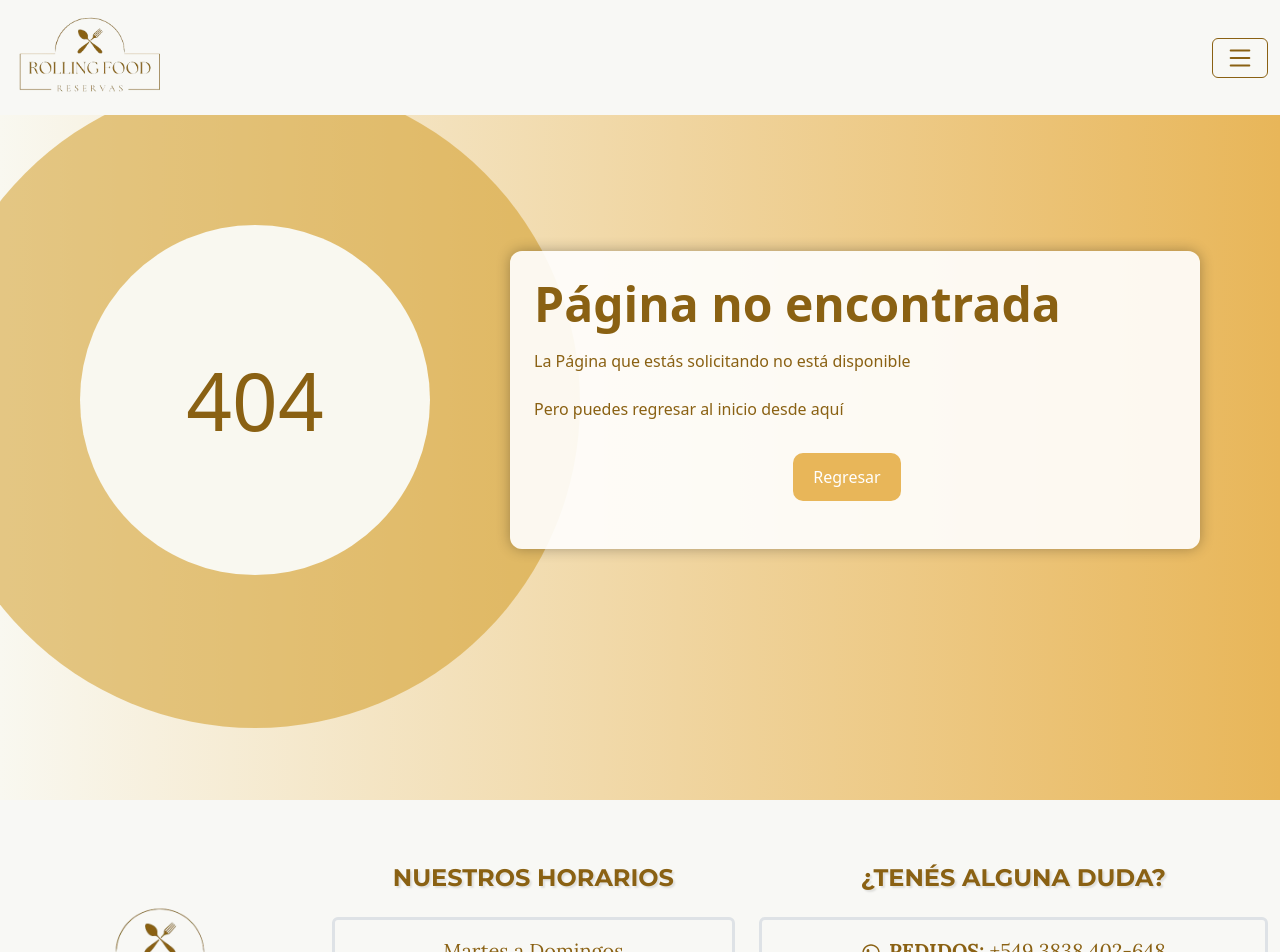
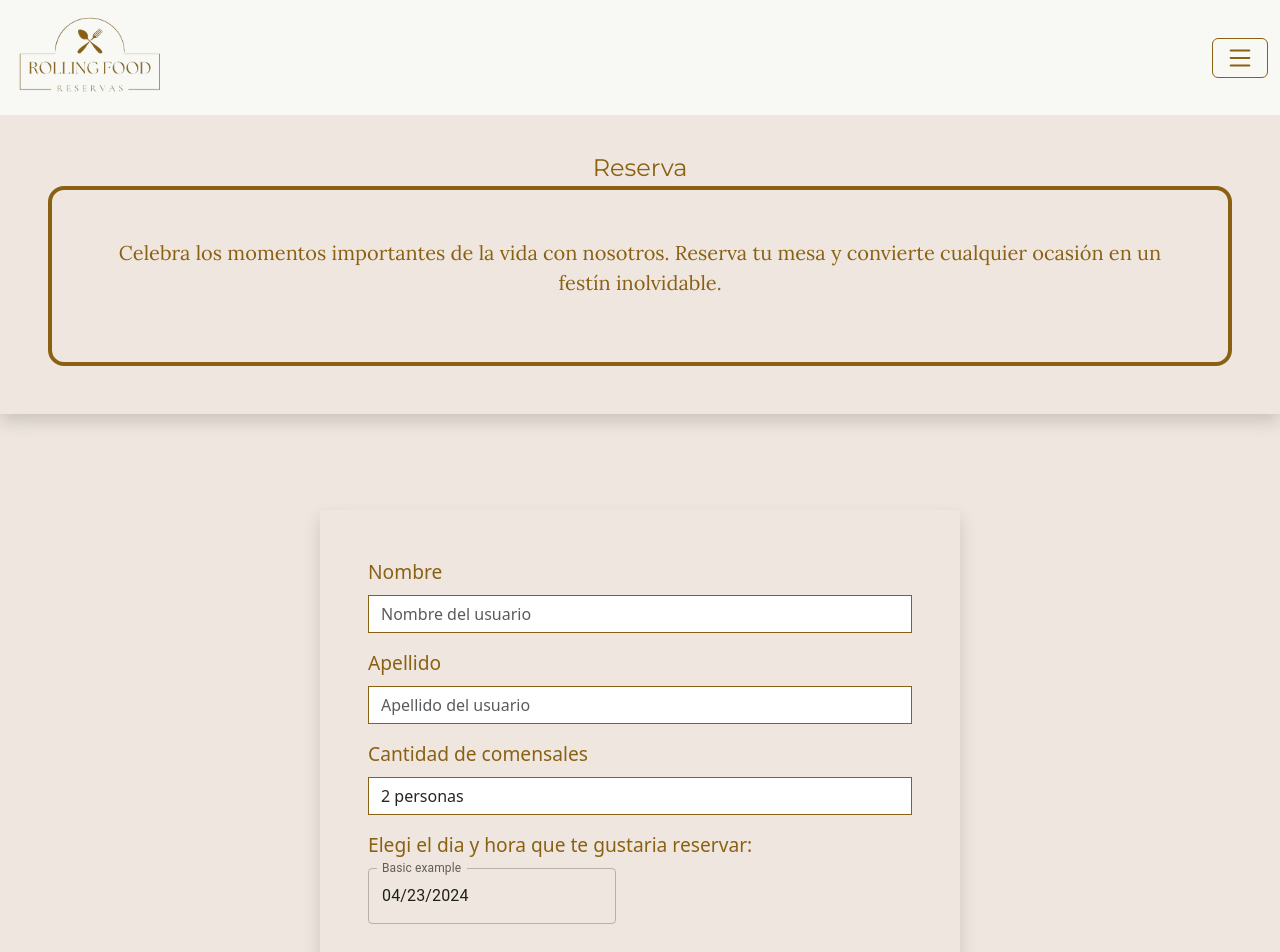
Before and after one commit to JeremiasJM/front-gestion-restaurante, a React (Vite) app: page /reserva in a window 1280 px wide. Shown: the top 952 px of the page. Built offline with nearby package versions, Linux system fonts and the light colour scheme; a web font is replaced by a local one.

Commit message:
agregando calendario

```diff
--- a/src/components/navegador/Navegador.jsx
+++ b/src/components/navegador/Navegador.jsx
@@ -1,18 +1,18 @@
-import './navegador.css';
-import logo from '../../assets/resource/media/img-logo/logo-sin-bg.png';
-import { Link } from 'react-router-dom';
+import "./navegador.css";
+import logo from "../../assets/resource/media/img-logo/logo-sin-bg.png";
+import { Link } from "react-router-dom";
 
 const Navegador = () => {
   return (
     <>
       <header className="container-fluid">
-        <nav class="navbar bg-body-css fixed-top">
-          <div class="container-fluid ">
-            <Link class="navbar-brand" to="/">
+        <nav className="navbar bg-body-css fixed-top">
+          <div className="container-fluid ">
+            <Link className="navbar-brand" to="/">
               <img src={logo} alt="logo" />
             </Link>
             <button
-              class="navbar-toggler"
+              className="navbar-toggler"
               type="button"
               data-bs-toggle="offcanvas"
               data-bs-target="#offcanvasNavbar"
@@ -24,81 +24,81 @@ const Navegador = () => {
                 width="30"
                 height="30"
                 fill="currentColor"
-                class="bi bi-list"
+                className="bi bi-list"
                 viewBox="0 0 16 16"
               >
                 <path
-                  fill-rule="evenodd"
+                  fillRule="evenodd"
                   d="M2.5 12a.5.5 0 0 1 .5-.5h10a.5.5 0 0 1 0 1H3a.5.5 0 0 1-.5-.5m0-4a.5.5 0 0 1 .5-.5h10a.5.5 0 0 1 0 1H3a.5.5 0 0 1-.5-.5m0-4a.5.5 0 0 1 .5-.5h10a.5.5 0 0 1 0 1H3a.5.5 0 0 1-.5-.5"
                 />
               </svg>
             </button>
             <div
-              class="offcanvas offcanvas-end"
-              tabindex="-1"
+              className="offcanvas offcanvas-end"
+              tabIndex="-1"
               id="offcanvasNavbar"
               aria-labelledby="offcanvasNavbarLabel"
             >
-              <div class="offcanvas-header">
+              <div className="offcanvas-header">
                 <h5
-                  class="offcanvas-title text-uppercase"
+                  className="offcanvas-title text-uppercase"
                   id="offcanvasNavbarLabel"
                 >
                   Rolling Food
                 </h5>
                 <button
                   type="button"
-                  class="btn-close"
+                  className="btn-close"
                   data-bs-dismiss="offcanvas"
                   aria-label="Close"
                 ></button>
               </div>
-              <div class="offcanvas-body">
-                <ul class="navbar-nav justify-content-end flex-grow-1 pe-3">
-                  <li class="nav-item">
+              <div className="offcanvas-body">
+                <ul className="navbar-nav justify-content-end flex-grow-1 pe-3">
+                  <li className="nav-item">
                     <Link
-                      class="nav-link active  text-uppercase"
+                      className="nav-link active  text-uppercase"
                       aria-current="page"
                       to="/"
                     >
                       Inicio
                     </Link>
                   </li>
-                  <li class="nav-item">
+                  <li className="nav-item">
                     <Link
-                      class="nav-link active  text-uppercase"
+                      className="nav-link active  text-uppercase"
                       aria-current="page"
                       to="/Reserva"
                     >
                       Reserva
                     </Link>
                   </li>
-                  <li class="nav-item">
+                  <li className="nav-item">
                     <Link
-                      class="nav-link active  text-uppercase"
+                      className="nav-link active  text-uppercase"
                       aria-current="page"
                       to="/Galeria"
                     >
                       Galeria
                     </Link>
                   </li>
-                  <li class="nav-item">
+                  <li className="nav-item">
                     <Link
-                      class="nav-link active  text-uppercase"
+                      className="nav-link active  text-uppercase"
                       aria-current="page"
                       to="/About"
                     >
                       Nosotros
                     </Link>
-                    <li class="nav-item">
+                  </li>
+                  <li className="nav-item">
                     <Link
-                        class="nav-link active  text-uppercase"
+                      className="nav-link active  text-uppercase"
                       aria-current="page"
                       to="/Contacto"
                     >
                       Contacto
                     </Link>
-                    </li>
                   </li>
                 </ul>
               </div>
--- a/src/components/routes/Rutas.jsx
+++ b/src/components/routes/Rutas.jsx
@@ -7,6 +7,7 @@ import Register from "../../page/register/Register";
 import Home from '../../page/home/Home';
 import Contact from '../../page/contacto/Contact';
 import About from '../../page/about/About';
+import Reserva from '../../page/reserva/Reserva.jsx';
 
 const Rutas = () => {
   return (
@@ -19,7 +20,9 @@ const Rutas = () => {
         <Route path='/register' element={<Register />} />
         <Route path='/contacto' element={<Contact />} />
         <Route path='/about' element={<About />} />
+        <Route path='/reserva' element={<Reserva />} />
         <Route path='/login' element={<Login />} />
+
       </Routes>
     </>
   );
--- a/src/page/home/Home.jsx
+++ b/src/page/home/Home.jsx
@@ -2,8 +2,13 @@ import { Carousel, Card } from 'react-bootstrap';
 import flyer1 from '../../assets/resource/media/img-carousel/flyer-principal.png';
 import flyer2 from '../../assets/resource/media/img-carousel/flyer-secundario.png';
 import './home.css';
+import { useNavigate } from 'react-router-dom';
 
 const Home = () => {
+
+
+
+  const navigate = useNavigate();
   return (
     <>
 
@@ -39,7 +44,7 @@ const Home = () => {
             está listo para prepararte tus cócteles preferidos, mientras disfrutas de la mejor música en vivo o de nuestros eventos
             temáticos.
           </Card.Text>
-          <button className="button type1"></button>
+          <button className="button type1" onClick={() => navigate("/reserva")}></button>
         </Card.Body>
       </Card>
     </>
--- a/src/page/reserva/Reserva.jsx
+++ b/src/page/reserva/Reserva.jsx
@@ -1,23 +1,106 @@
-import {Calendar}  from 'react-big-calendar'
-import "react-big-calendar/lib/css/react-big-calendar.css"
+
+import React, { useState } from "react";
+import "bootstrap/dist/css/bootstrap.min.css";
+import "./reserva.css";
+import { Row, Col, Form, Button } from "react-bootstrap";
+import dayjs from "dayjs";
+import TextField from "@mui/material/TextField";
+import { AdapterDayjs } from "@mui/x-date-pickers/AdapterDayjs";
+import { LocalizationProvider } from "@mui/x-date-pickers/LocalizationProvider";
+import { DatePicker } from "@mui/x-date-pickers/DatePicker";
+
+
 const Reserva = () => {
+  const [value, setValue] = useState(dayjs());
+
   return (
     <>
-    <div>
-        RESERVA
-    </div>
+      <div className="d-flex justify-content-center align-items-center reservaPage ">
+        <div className="px-4 shadow p-1 p-md-5  ">
+          <div>
+            <div className="text-center titulo ">Reserva</div>
+          </div>
 
-    <div>
+          <Row>
+            <Col>
+              <div className="seccion-reserva p-2 px-5 py-5 text-center subtitulo ">
+                <p>
+                  Celebra los momentos importantes de la vida con nosotros.
+                  Reserva tu mesa y convierte cualquier ocasión en un festín
+                  inolvidable.
+                </p>
+              </div>
+            </Col>
+          </Row>
+        </div>
+      </div>
 
-        <Calendar />
+      <div className="d-flex justify-content-center align-items-center my-5  ">
+        <div className="px-4 shadow p-1 p-md-5 mt-5 w-50">
+          <Row>
+            <Col>
+              <Form>
+                <Form>
+                  <Form.Group className="mb-3">
+                    <Form.Label>Nombre</Form.Label>
+                    <Form.Control
+                      type="text"
+                      name="nombre"
+                      placeholder="Nombre del usuario"
+                    />
+                  </Form.Group>
+                  <Form.Group className="mb-3">
+                    <Form.Label>Apellido</Form.Label>
+                    <Form.Control
+                      type="text"
+                      name="apellido"
+                      placeholder="Apellido del usuario"
+                    />
+                  </Form.Group>
+                  <Form.Group className="mb-3">
+                    <Form.Label>Cantidad de comensales </Form.Label>
+                    <select id="comensales" className="form-control">
+                      <option value="1">1 persona</option>
+                      <option value="2" selected>
+                        2 personas
+                      </option>
+                      <option value="3">3 personas</option>
+                      <option value="4">4 personas</option>
+                      <option value="5">5 personas</option>
+                      <option value="6">6 o mas personas</option>
+                    </select>
+                  </Form.Group>
+                  <Form.Group className="mb-3">
+                    <Form.Label>
+                      Elegi el dia y hora que te gustaria reservar:{" "}
+                    </Form.Label>
+                    <LocalizationProvider dateAdapter={AdapterDayjs}>
+                      <DatePicker
+                        label="Basic example"
+                        value={value}
+                        onChange={(newValue) => {
+                          setValue(newValue);
+                        }}
+                        renderInput={(params) => <TextField {...params} />}
+                      />
+                    </LocalizationProvider>
+                  </Form.Group>
 
-    </div>
+                  <Button
+                    className="mt-5 w-100"
+                    type="submit"
+                    variant="warning"
+                  >
+                    Enviar Reserva
+                  </Button>
+                </Form>
+              </Form>
+            </Col>
+          </Row>
+        </div>
+      </div>
+    </>
+  );
+};
 
-
-
-
-    </>
-  )
-}
-
-export default Reserva
+export default Reserva;
--- /dev/null
+++ b/src/page/reserva/reserva.css
@@ -0,0 +1,8 @@
+.reservaPage{
+    margin-top: 8%;
+}
+.seccion-reserva{
+
+    border-radius: 1rem;
+    border: 0.3rem solid var(--bottom-color-brown);
+}
```
Also changed, not shown: package.json (+6 -1 lines), 1 other file (tests, documents, lock files or other folders). Lines whose indentation alone changed are shown as unchanged.
